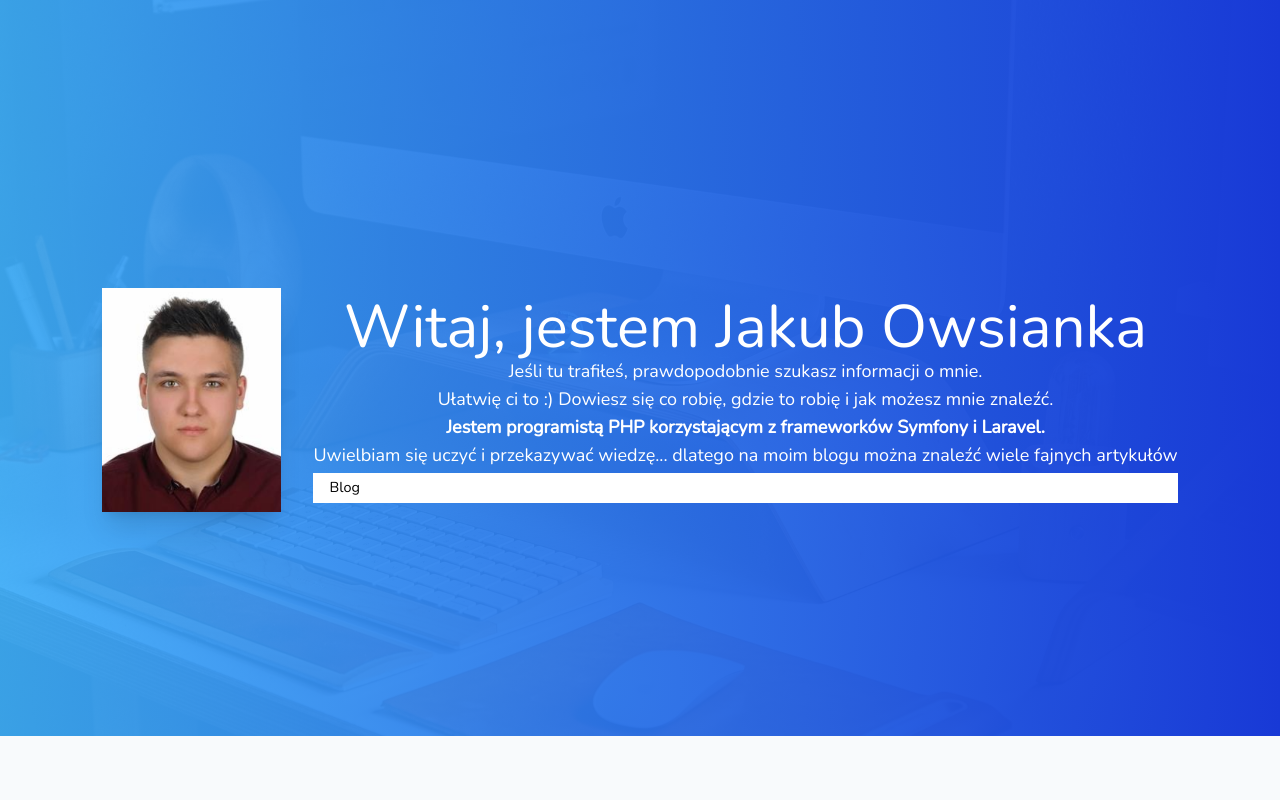
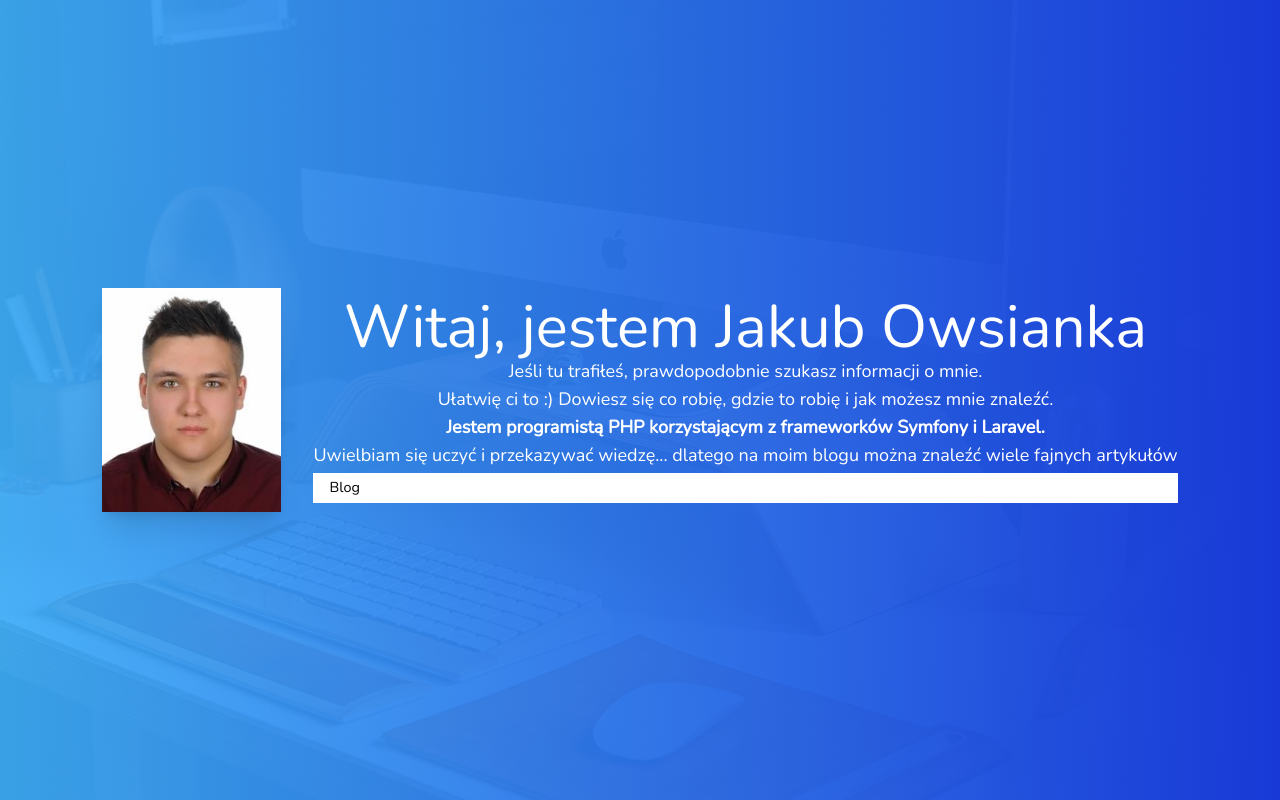
Before and after one commit to Kkiomen/BasicWebsiteProject, a Laravel app: page / in a window 1280 px wide. Run offline with Laravel 10, Linux system fonts and the light colour scheme; style sheets or scripts are compiled from the project's sources; some libraries are stand-ins or nearby versions; some web fonts are replaced.

Commit message:
h-screen

```diff
--- a/resources/views/livewire/index.blade.php
+++ b/resources/views/livewire/index.blade.php
@@ -1,7 +1,7 @@
 <div>
     <div>
         <div
-            class="relative bg-cover bg-center bg-no-repeat py-8"
+            class="relative h-screen bg-cover bg-center bg-no-repeat py-8"
             style="background-image: url({{ asset('/img/bg-hero.jpg') }})"
         >
             <div
```
